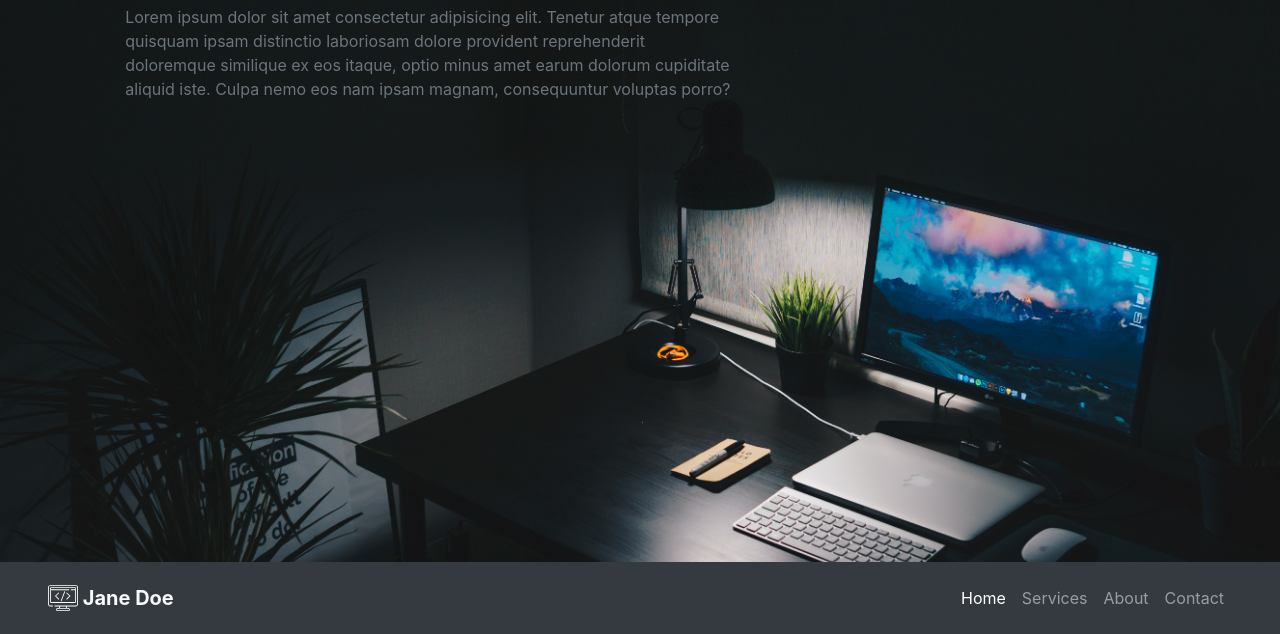
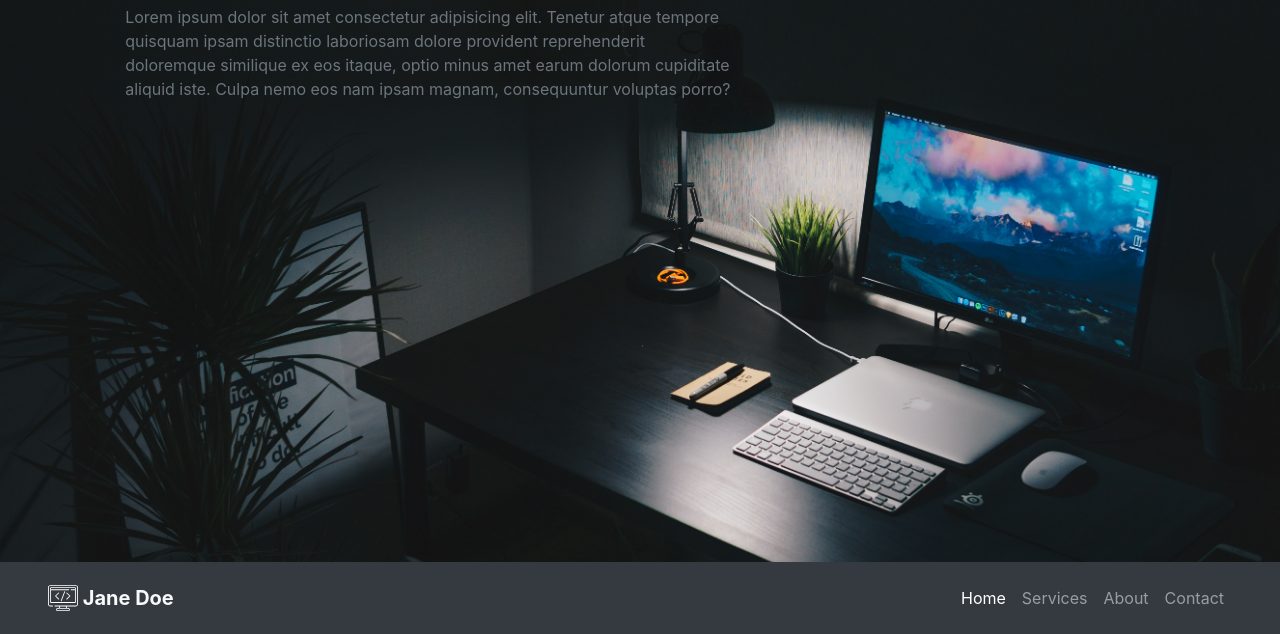
Before and after one commit to FBW44-2/uib-framework-bootstrap-portfolio-page-abdullah0o0, a plain HTML site: page index.html in a window 1280 px wide. Shown: the part 166-800 px from the top of the page. Drawn offline with Linux system fonts and the light colour scheme.

Commit message:
modify css

```diff
--- a/custom.css
+++ b/custom.css
@@ -1,5 +1,7 @@
-.container{
+body{
     background-image: url(/images/nikita-kachanovsky-OVbeSXRk_9E-unsplash.jpg);
     background-size: cover;
     background-repeat: no-repeat;
+    background-position: 100% 100%;
+    min-height: 100vh;
 }
```
